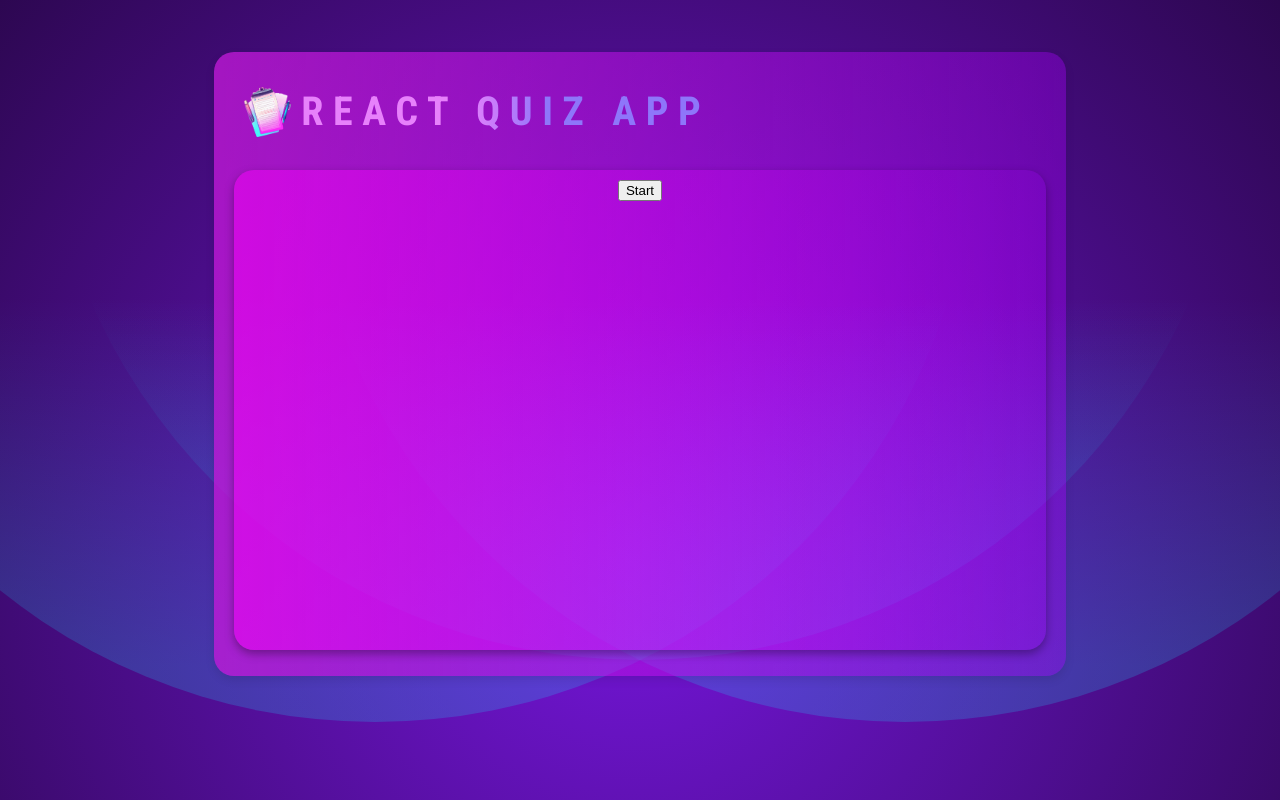
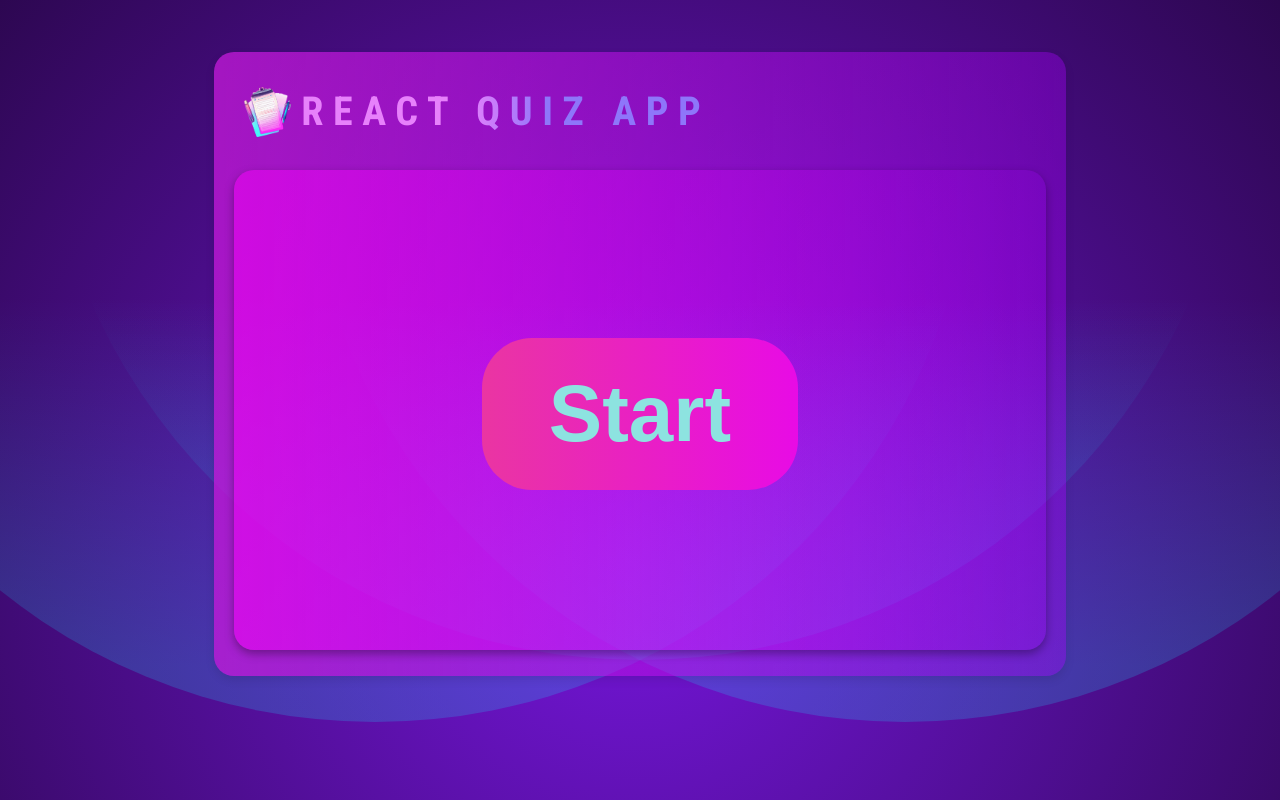
Before and after one commit to AaradhyaGitHub/ReactQuizApp, a React (Vite) app: page / in a window 1280 px wide. Built offline with nearby package versions, Linux system fonts and the light colour scheme.

Commit message:
Implemented State Management, Answer Checking and Storing User Response

```diff
--- a/src/components/Qna.jsx
+++ b/src/components/Qna.jsx
@@ -1,9 +1,7 @@
 import { styled } from "styled-components";
-import Timer from "./Timer.jsx";
-import Start from "./Start.jsx";
+
 import { QNA } from "../data.js";
-import { Fragment } from "react";
-import { useState } from "react";
+import { useState, useEffect } from "react";
 
 const TestArea = styled.section`
   display: flex;
@@ -60,27 +58,63 @@ const AnswerButton = styled.button`
     transform: scale(1.05);
   }
 `;
+const StartButton = styled.button`
+  margin-top: 20%;
+  width: 40%;
+  padding: 30px;
+  font-size: 5rem;
+  font-weight: bold;
+  background: linear-gradient(to right, #ea35a2, #e80be5);
+  border: none;
+  border-radius: 50px;
+  color: #8de3e0;
+  cursor: pointer;
+  transition: transform 0.2s, background 0.3s;
+
+  &:hover {
+    background: linear-gradient(to right, #ff0099, #ff0077);
+    transform: scale(1.05);
+  }
+`;
 
 export default function QnA() {
   const [currentQuestion, setCurrentQuestion] = useState();
   const [hasExamStarted, setHasExamStarted] = useState(false);
+  const [selectedAnswer, setSelectedAnswer] = useState([]);
 
   const startExam = () => {
     setHasExamStarted(true);
     setCurrentQuestion(0);
   };
 
-  const answerSelected = () => {
-    setCurrentQuestion((prevQuestion) => prevQuestion + 1);
-    console.log(currentQuestion)
+  const currentQuestionIndex = QNA[currentQuestion];
+
+  const answerSelected = (option) => {
+    setSelectedAnswer((prevSelectedAnswer) => [...prevSelectedAnswer, option]); // Update selected answer
+    verifyAnswer(option);
+    setCurrentQuestion((prevQuestion) => prevQuestion + 1); // Move to next question
   };
 
-  const currentQuestionIndex = QNA[currentQuestion];
+  const verifyAnswer = (userOption) => {
+    if (currentQuestionIndex.answer === userOption) {
+      console.log("got it");
+    } else {
+      console.log("miss");
+    }
+  };
+
+  // This effect will run when the selectedAnswer changes
+  useEffect(() => {
+    if (selectedAnswer) {
+      // Perform any logic here with the updated selectedAnswer
+      console.log("Updated selected answer: ", selectedAnswer);
+    }
+  }, [selectedAnswer]);
 
   return (
     <TestArea>
       {!hasExamStarted ? (
-        <button onClick={startExam}>Start</button>
+        <StartButton onClick={startExam}>Start</StartButton>
       ) : (
         <>
           <QuestionContainer>
@@ -91,30 +125,14 @@ export default function QnA() {
           <AnswerList>
             {currentQuestionIndex.options.map((option, index) => (
               <li key={index}>
-                <AnswerButton onClick={answerSelected}>{option}</AnswerButton>
+                <AnswerButton onClick={() => answerSelected(option)}>
+                  {option}
+                </AnswerButton>
               </li>
             ))}
           </AnswerList>
         </>
       )}
-
-      {/* {QNA.map((qna) => (
-        <Fragment key={qna.id}>
-          <QuestionContainer>
-            <QuestionText>
-              <code>{qna.question}</code>
-            </QuestionText>
-          </QuestionContainer>
-          <Timer timer = {5000}/>
-          <AnswerList>
-            {qna.options.map((option, index) => (
-              <li key={index}>
-                <AnswerButton >{option}</AnswerButton>
-              </li>
-            ))}
-          </AnswerList>
-        </Fragment>
-      ))} */}
     </TestArea>
   );
 }
--- a/src/components/Start.jsx
+++ /dev/null
@@ -1,31 +0,0 @@
-import {styled} from 'styled-components'
-const StartButton = styled.button`
-  width: 100%;
-  padding: 20px;
-  font-size: 1.2rem;
-  font-weight: bold;
-  background: linear-gradient(to right, #ff00ff, #ff0099);
-  border: none;
-  border-radius: 90px;
-  color: #fcfcfc;
-  cursor: pointer;
-  transition: transform 0.2s, background 0.3s;
-
-  &:hover {
-    background: linear-gradient(to right, #ff0099, #ff0077);
-    transform: scale(1.05);
-  }
-`;
-
-export default function Hint() {
-
-  return (
-    <>
-      <div>
-        <StartButton>
-          <h1>Start</h1>
-        </StartButton>
-      </div>
-    </>
-  );
-}
```
